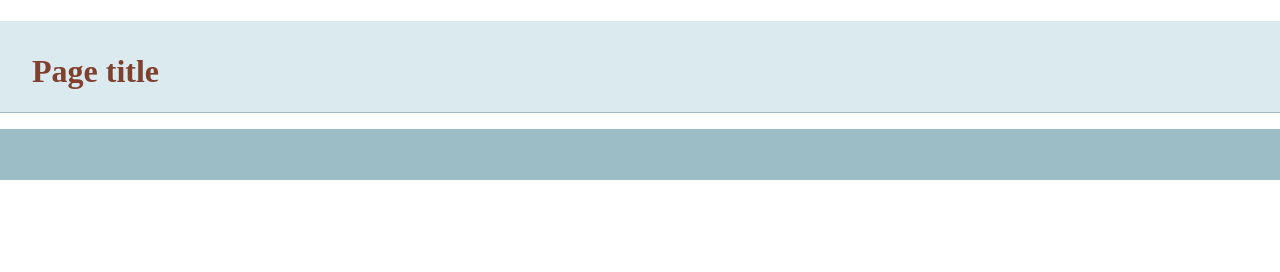
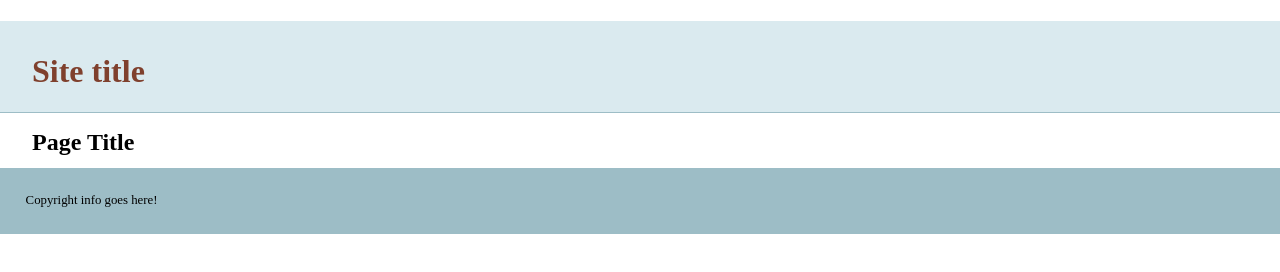
Before and after one commit to MortyHagh/git-basics-mh, a plain HTML site: page index.html in a window 1280 px wide. Drawn offline with nearby package versions, Linux system fonts and the light colour scheme.

Commit message:
Added more info to template

```diff
--- a/index.html
+++ b/index.html
@@ -14,13 +14,15 @@
     </head>
     <body>
     <header>
-	<h1>Page title</h1>
+	<h1>Site title</h1>
     </header>
     <nav id="pageNav">
     </nav>
     <main>
+    <h2>Page Title</h2>
     </main>
     <footer>
+    Copyright info goes here!
     </footer>
         <script>
 //use the modernizr load to load up external scripts. This will load the scripts asynchronously, but the order listed matters. Although it will load all scripts in parallel, it will execute them in the order listed
```
